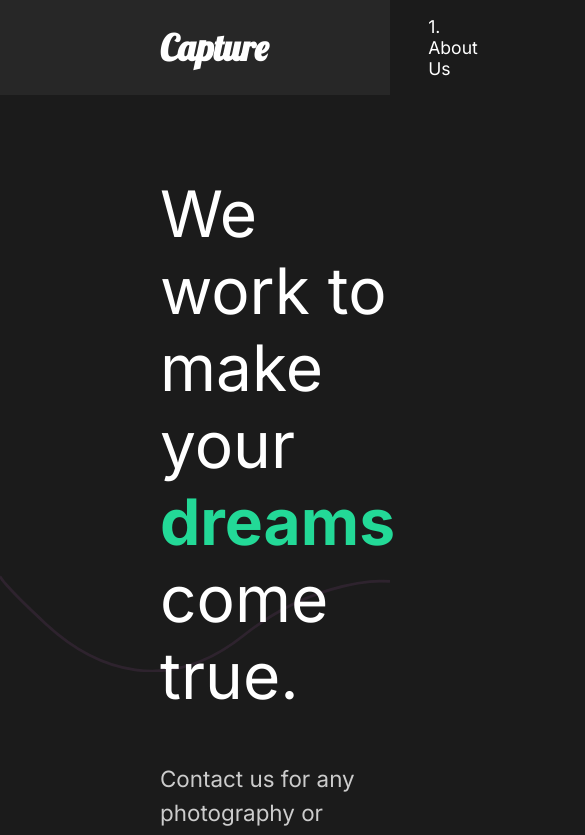
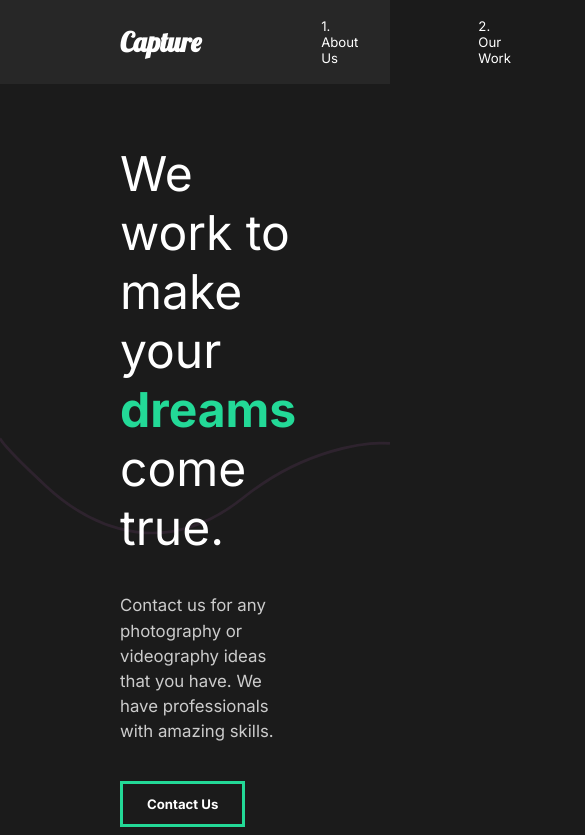
Before and after one commit to idnzozkan/capture-react-website, a React (Create React App) app: page / in a window 390 px wide. Shown: the top 835 px of the page, 585 px wide, since content can reach past the window. Built offline with nearby package versions, Linux system fonts and the light colour scheme.

Commit message:
Add media query for font size

```diff
--- a/src/components/GlobalStyle.js
+++ b/src/components/GlobalStyle.js
@@ -12,6 +12,12 @@ body {
     background-color: #1b1b1b;
     font-family: 'Inter', sans-serif;
     overflow-x: hidden;
+}
+
+html {
+    @media (max-width: 1500px) {
+        font-size: 75%;
+    }
 }
 
 button {
```
